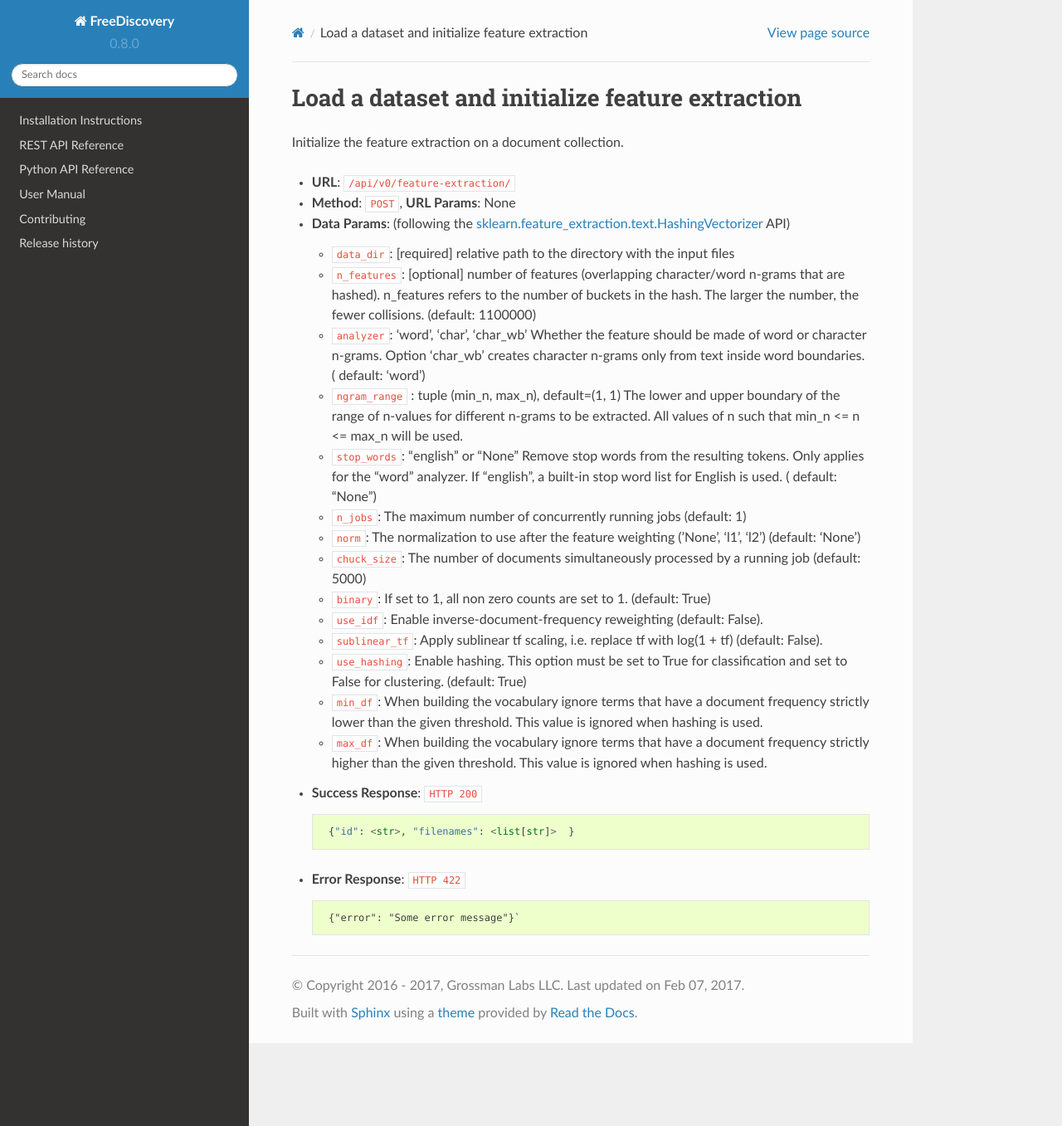
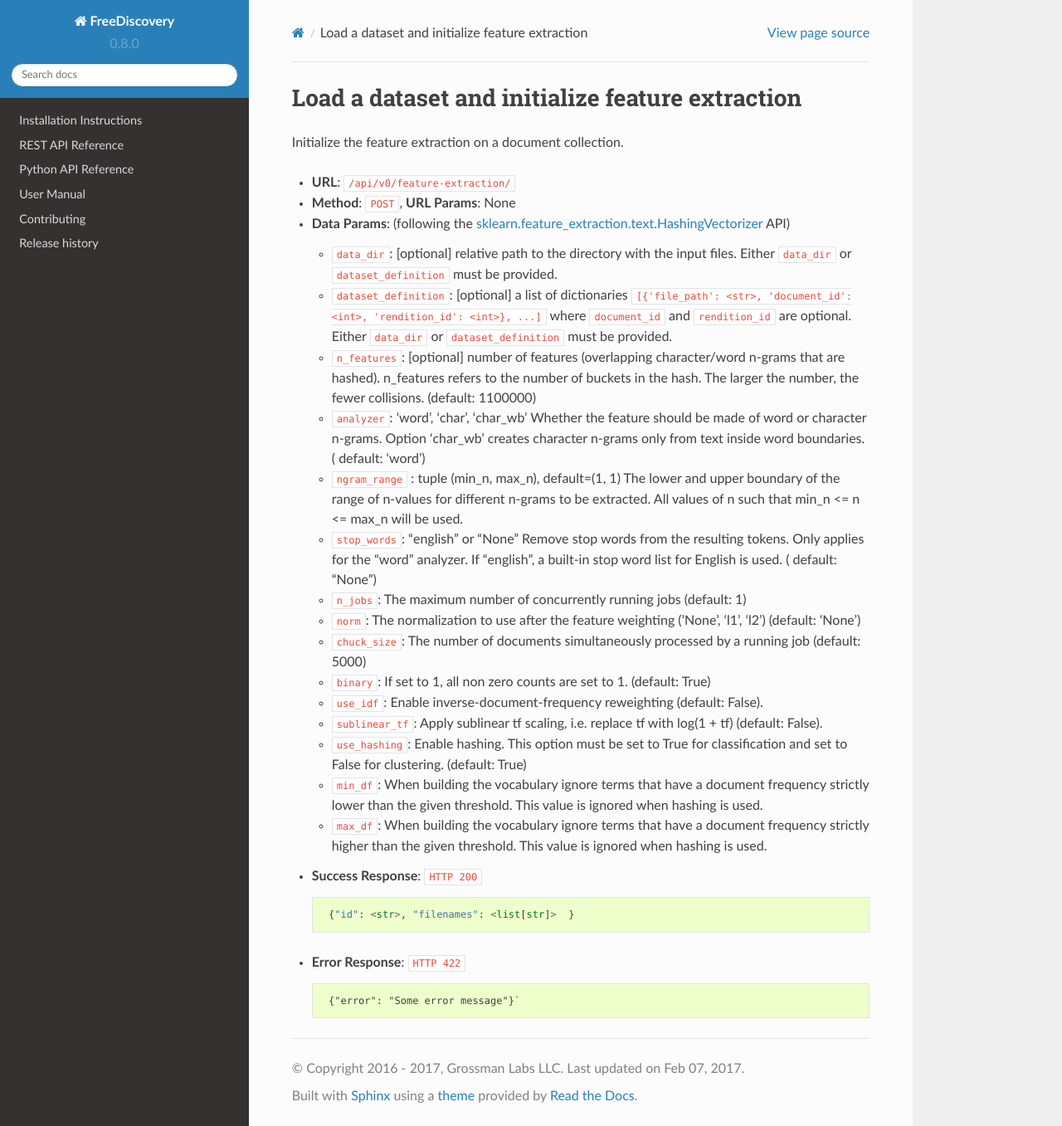
Before and after one commit to FreeDiscovery/FreeDiscovery, a Sphinx documentation site: the page built from doc/rest_api/feature_extraction_post.md, in a window 1280 px wide and 1357 px high. Shown: the whole window at 83% size. Built offline with Sphinx 7.4.7 and the Read the Docs theme 2.0.0, drawn with Linux system fonts in a browser that asks for light colours; pages that are not in the unit, such as notebooks, are missing from menus.

Commit message:
DOC: fix the missing desciption of an input parameter (#82)

```diff
--- a/doc/rest_api/feature_extraction_post.md
+++ b/doc/rest_api/feature_extraction_post.md
@@ -5,7 +5,8 @@ Initialize the feature extraction on a document collection.
  * **URL**: `/api/v0/feature-extraction/`
  * **Method**: `POST`,                **URL Params**: None
  * **Data Params**: (following the [sklearn.feature_extraction.text.HashingVectorizer](http://scikit-learn.org/stable/modules/generated/sklearn.feature_extraction.text.HashingVectorizer.html) API)
-    - `data_dir`: [required] relative path to the directory with the input files
+    - `data_dir`: [optional] relative path to the directory with the input files. Either `data_dir` or `dataset_definition` must be provided.
+    - `dataset_definition`: [optional] a list of dictionaries `[{'file_path': <str>, 'document_id': <int>, 'rendition_id': <int>}, ...]` where `document_id` and `rendition_id` are optional. Either `data_dir` or `dataset_definition` must be provided.
     - `n_features`: [optional] number of features (overlapping character/word n-grams that are hashed).
                     n_features refers to the number of buckets in the hash.  The larger the number, the fewer collisions.   (default: 1100000)
     - `analyzer`: 'word', 'char', 'char_wb'
```
Also changed, not shown: doc/rest_api/categorization_post.md (+1 -1 lines).
